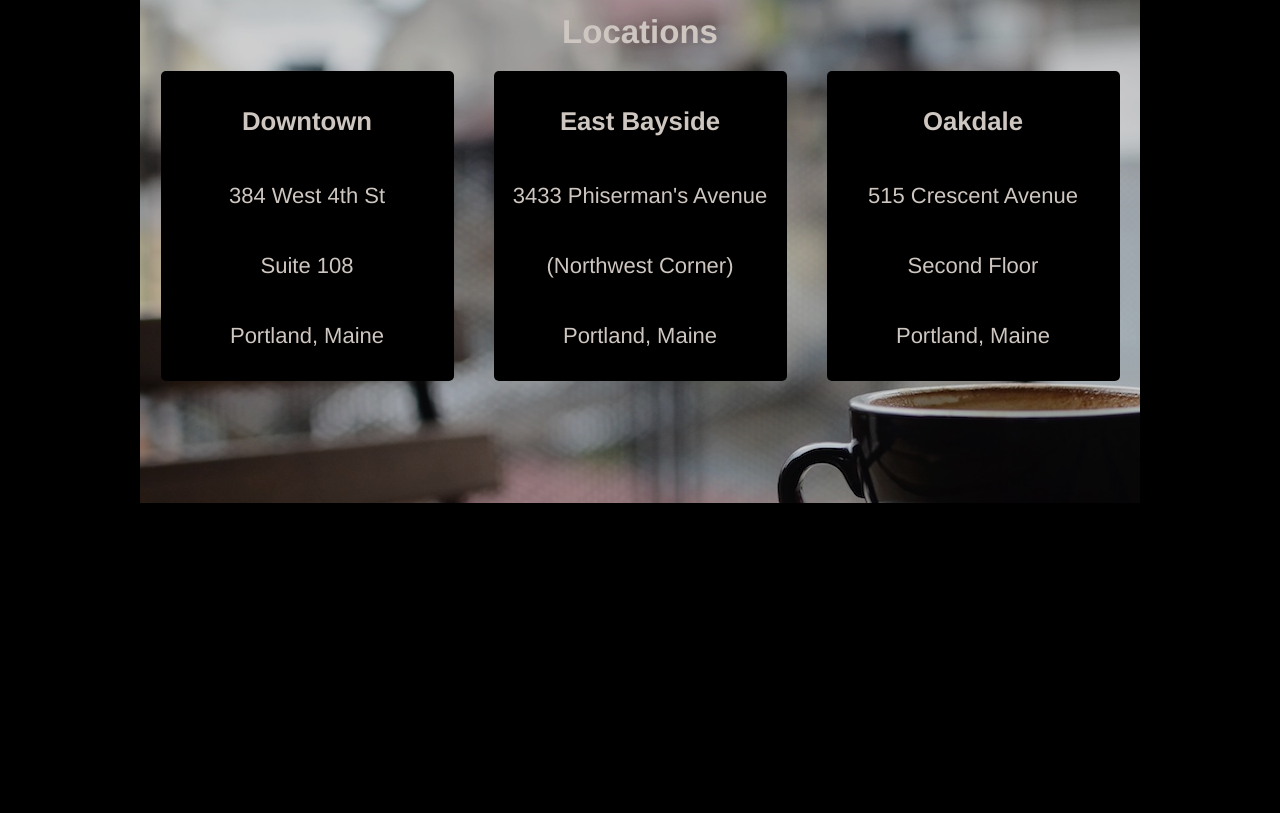
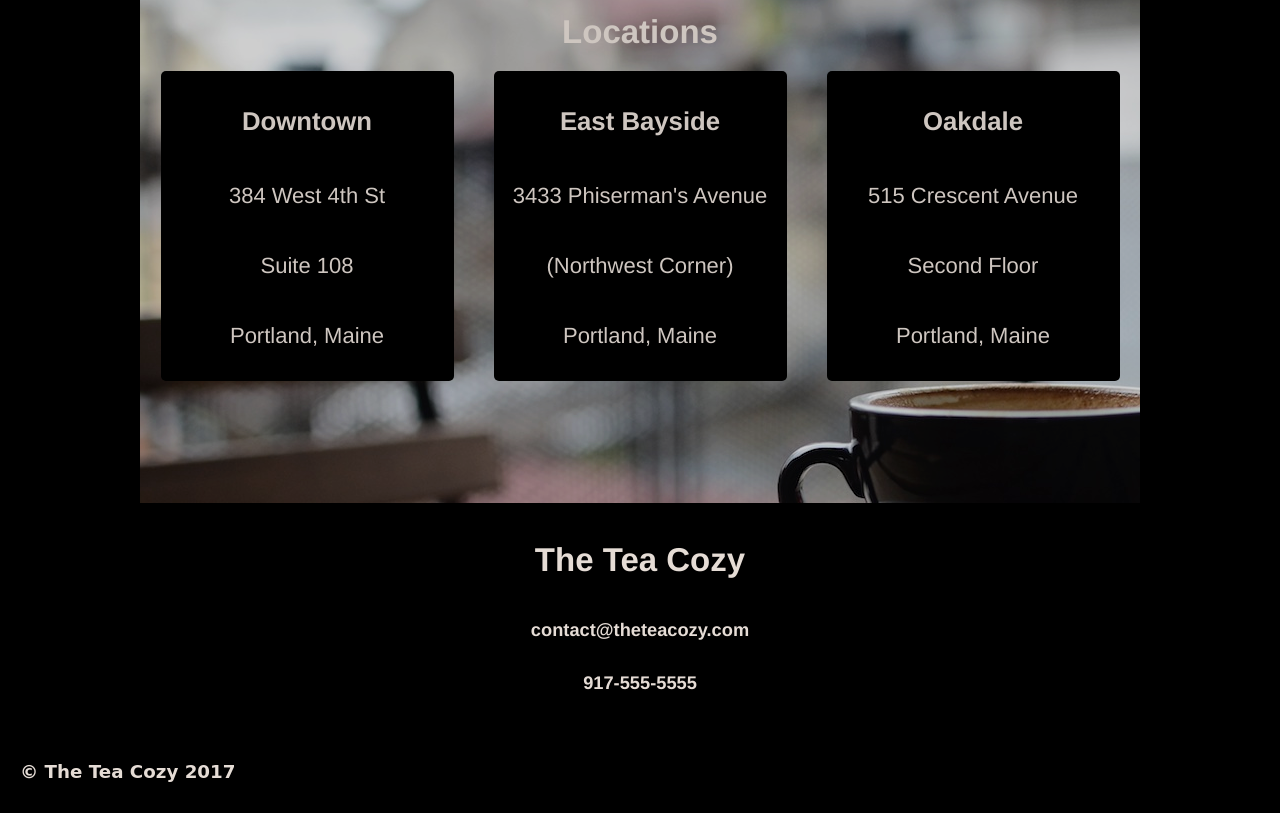
Before and after one commit to CoderJones91/Tea-Cozy, a plain HTML site: page index.html in a window 1280 px wide. Shown: the part 1637-2450 px from the top of the page. Before the commit the page ends 2248 px from the top, so only its background shows below. Drawn offline with Linux system fonts and the light colour scheme.

Commit message:
Added Footer Section

```diff
--- a/index.html
+++ b/index.html
@@ -79,5 +79,14 @@
     </div>
 </div>
 </div>
+<!-- Footer Section -->
+<footer>
+    <h2>The Tea Cozy</h2>
+    <h5>contact@theteacozy.com</h5>
+    <h5>917-555-5555</h5>
+</footer>
+<div class="copyright">
+<h5>&copy The Tea Cozy 2017</h5>
+</div>
     </body>
 </html>
--- a/resources/css/style.css
+++ b/resources/css/style.css
@@ -7,7 +7,6 @@ body{
     opacity: 0.9;
     text-align: center;
     margin: 0;
-
 }
 /* Header Section */
 .flex-container{
@@ -102,3 +101,13 @@ h2, h4{
     background-color: black;
     border-radius: 5px;
 }
+/*Footer Section */
+footer{
+    height: 200px;
+    margin-top: -80px;
+}
+.copyright{
+    text-align: left;
+    margin-left: 20px;
+    font-family: cursive;
+}
```
